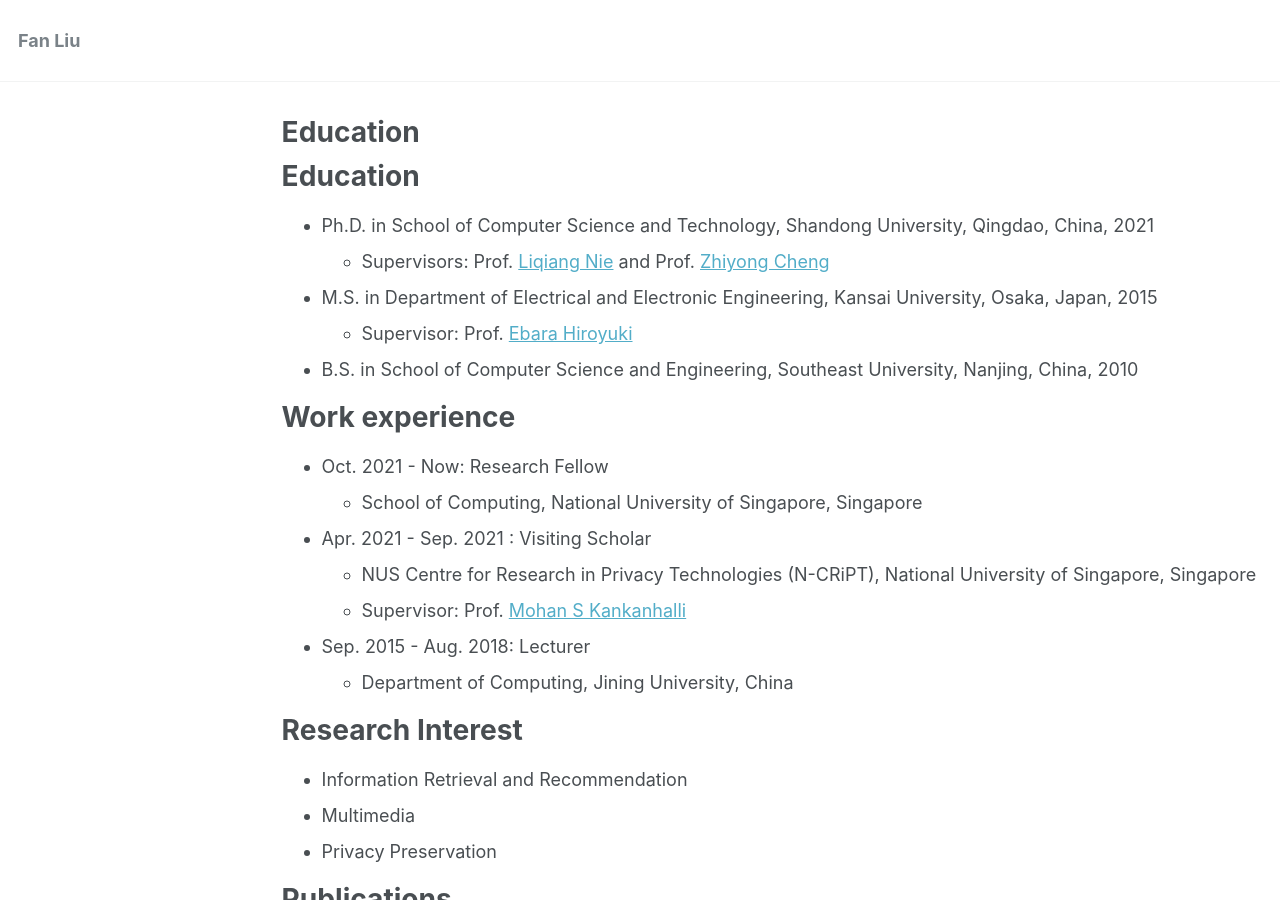
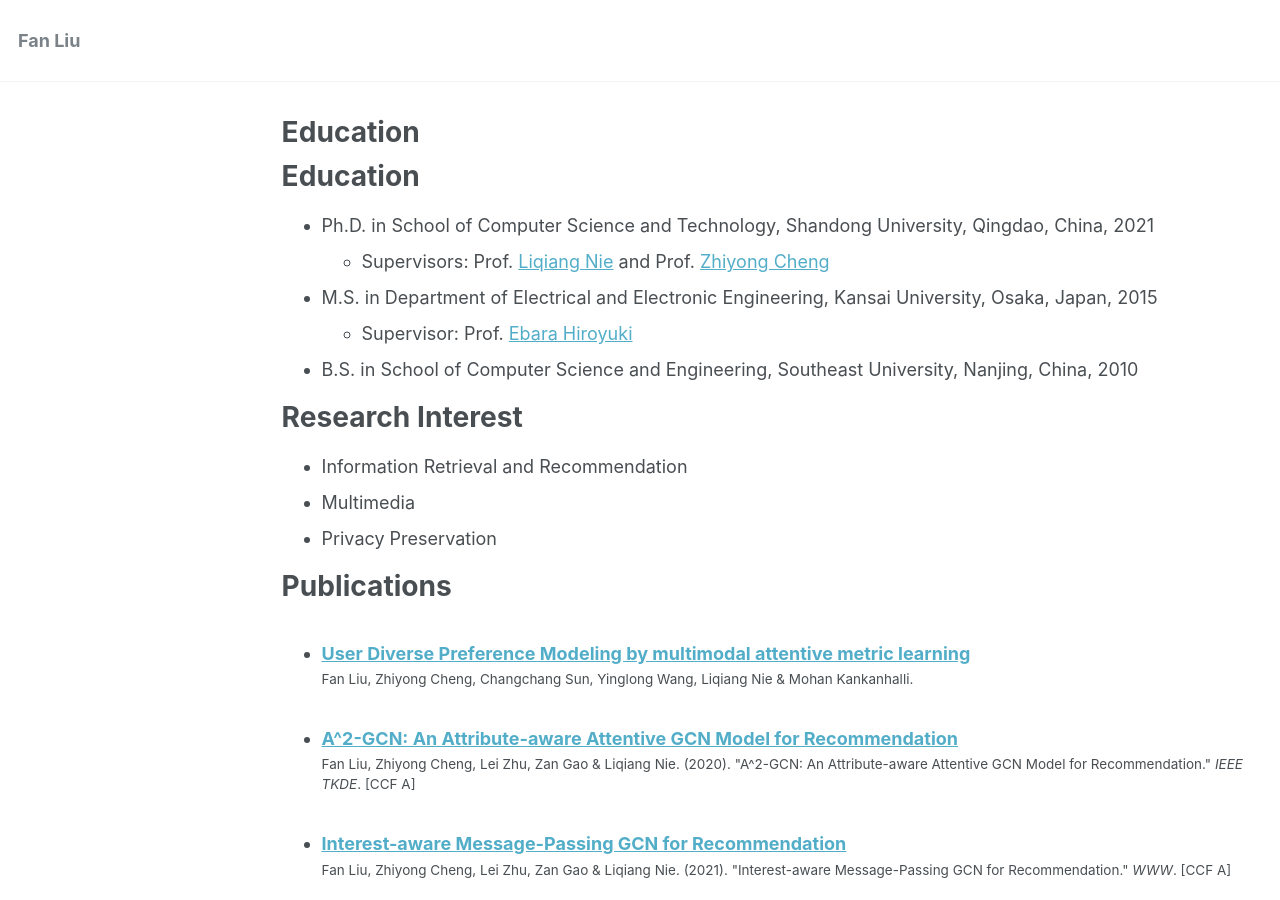
Before and after one commit to liufancs/liufancs.github.io, a Jekyll site: the page built from _pages/cv.md, in a window 1280 px wide and 900 px high. Built offline with Jekyll 4.4.1, drawn with Linux system fonts in a browser that asks for light colours; our own code applies the rules of GitHub Pages for plain Markdown files.

Commit message:
Update cv.md

```diff
--- a/_pages/cv.md
+++ b/_pages/cv.md
@@ -16,16 +16,6 @@ Education
 	* Supervisor: Prof. [Ebara Hiroyuki](https://gakujo.kansai-u.ac.jp/profile/ja/3b9d26c7eb2cecuf4f1fdf+f7077b.html?#three)
 * B.S. in School of Computer Science and Engineering, Southeast University, Nanjing, China, 2010
 
-
-Work experience
-======
-* Oct. 2021 - Now: Research Fellow
-  * School of Computing, National University of Singapore, Singapore
-* Apr. 2021 - Sep. 2021 : Visiting Scholar
-  * NUS Centre for Research in Privacy Technologies (N-CRiPT), National University of Singapore, Singapore
-  * Supervisor: Prof. [Mohan S Kankanhalli](https://scholar.google.com/citations?user=6Lx_eowAAAAJ&hl=th)
-* Sep. 2015 - Aug. 2018: Lecturer
-  * Department of Computing, Jining University, China
 
 Research Interest
 ======
```
